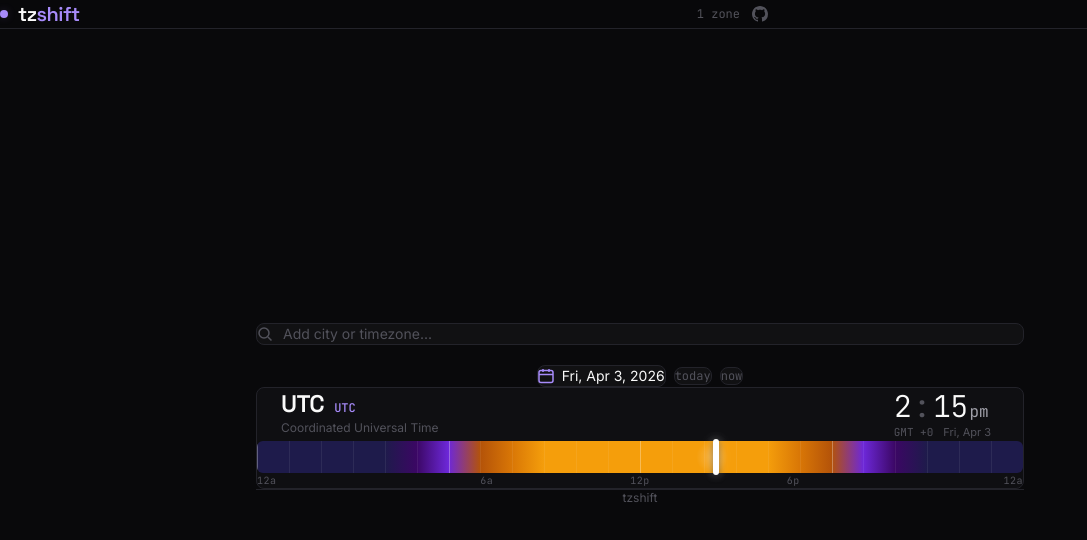
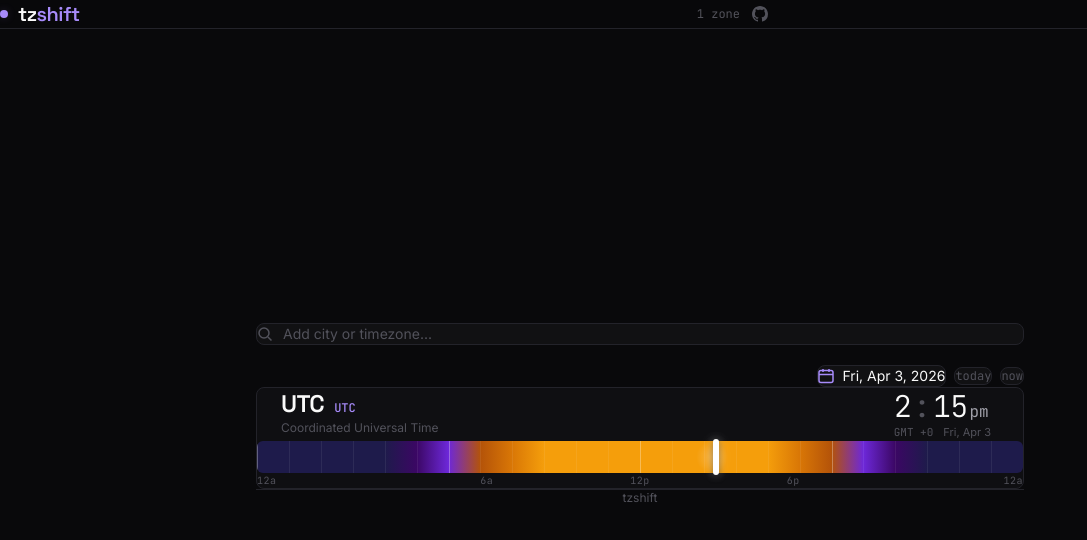
Before and after one commit to lwlee2608/tz-shift, a React (Vite) app: page / in a window 1280 px wide. Shown: the top 540 px of the page, without its empty margins (0-1087 px from the left). Built offline with nearby package versions, Linux system fonts and the light colour scheme.

Commit message:
Align date/time controls to the right side

```diff
--- a/src/App.tsx
+++ b/src/App.tsx
@@ -119,7 +119,7 @@
           </div>
 
           {/* Date & time controls */}
-          <div className="flex items-center justify-center gap-2 mb-5">
+          <div className="flex items-center justify-end gap-2 mb-5">
             <DatePicker value={baseDate} onChange={setBaseDate} />
             <button
               onClick={handleSetNow}
```
